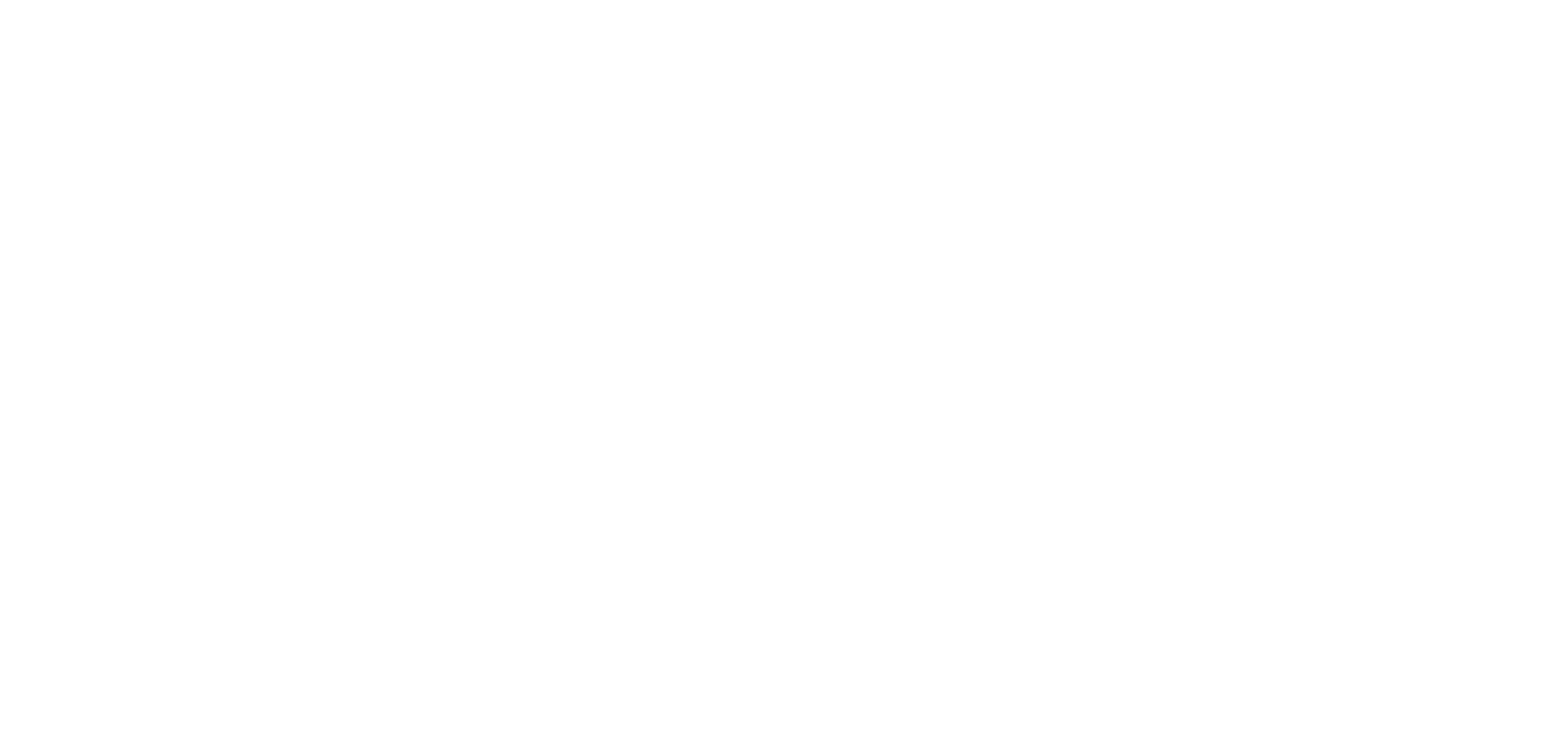
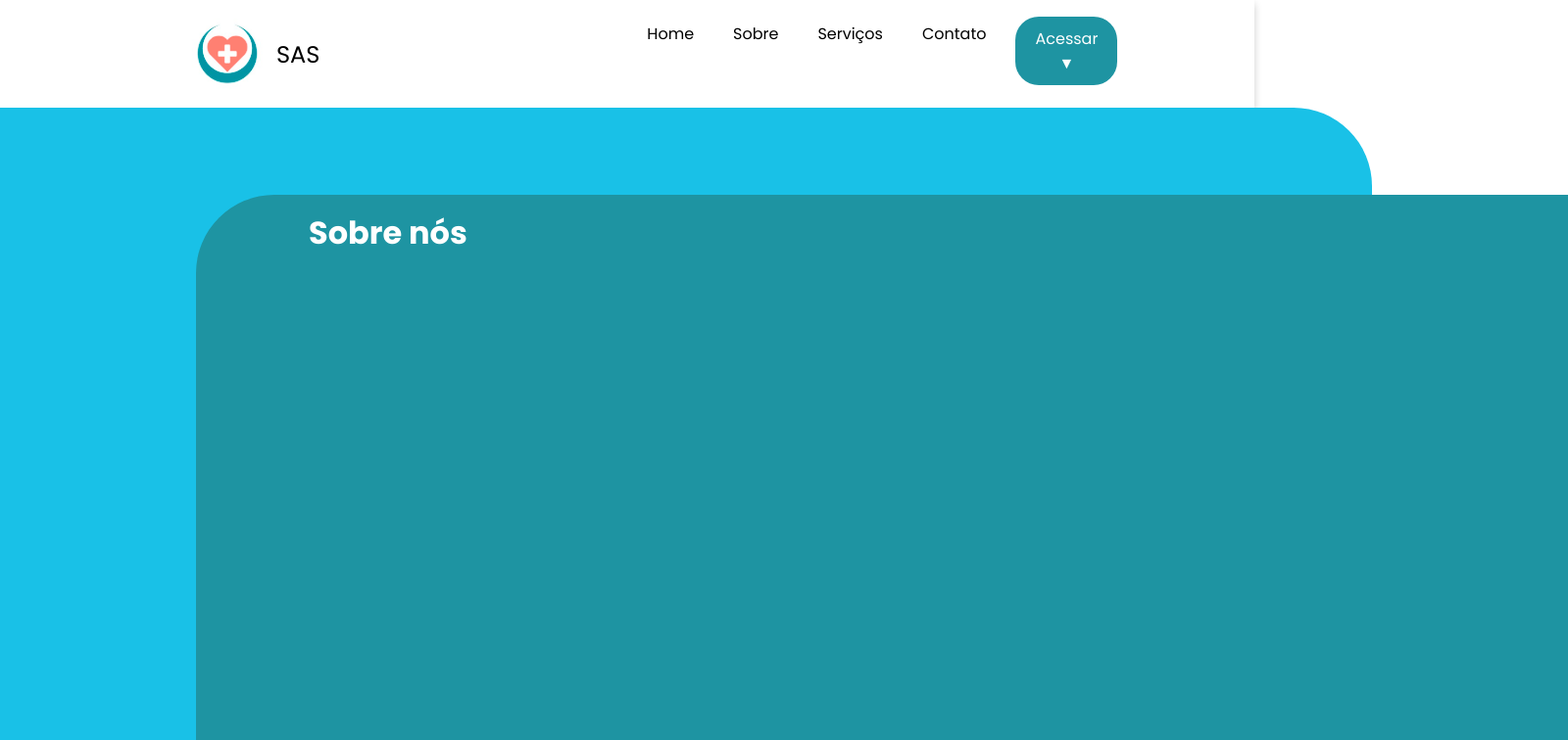
Before and after one commit to SAS-Organizacao/SAS-FrontEnd, a React (Vite) app in the folder SAS/: page /sobre in a window 1280 px wide. Before the commit this address had no page. Shown: the top 756 px of the page at 98% size, 1600 px wide, since content can reach past the window. Built offline with nearby package versions, Linux system fonts and the light colour scheme.

Commit message:
Alterações

```diff
--- a/SAS/src/App.jsx
+++ b/SAS/src/App.jsx
@@ -7,6 +7,7 @@
 import Agendar_consulta from './components/Agendar_consulta'
 import Barra from './components/Barra'
 import AreaPaciente from './pages/Area_paciente/areapac'
+import Sobre from './pages/Sobre/sobre'
 
 
 
@@ -30,6 +31,8 @@
 
         <Route path='/areapaciente' element={<AreaPaciente/>} ></Route>
 
+        <Route path='/sobre' element={<Sobre/>} ></Route>
+
 
       </Routes>
     </BrowserRouter>
--- /dev/null
+++ b/SAS/src/pages/Sobre/sobre.css
@@ -0,0 +1,30 @@
+*{
+    margin: 0;
+    padding: 0;
+    box-sizing: border-box;
+}
+
+.container-claro{
+    background-color: #19C1E7;
+    width: 1400px;
+    height: 832px;
+    border-radius: 0 80px 0 0;
+    z-index: 1;
+}
+
+.container-escuro {
+    width: 1400px;
+    height: 743px;
+    background-color: #1E94A2;
+    z-index: 2;
+    position: relative;
+    top: -743px;
+    right: -200px;
+    border-radius: 80px 0 0 0;
+}
+
+.container-escuro h1{
+    margin-left: 100px;
+    padding: 15px;
+    color: white;
+}
--- /dev/null
+++ b/SAS/src/pages/Sobre/sobre.jsx
@@ -0,0 +1,22 @@
+import Button from '../../components/Navbar'
+import '../Sobre/sobre.css'
+
+
+export default function Sobre() {
+
+    return (
+        <>
+            <Button/>
+
+                <div className='sobre-containers'>
+                    <div className='container-claro'></div>
+                    <div className='container-escuro'><h1>Sobre nós</h1></div>
+                </div>
+                <div className='sobre-nos'>
+
+                </div>
+
+
+        </>
+    )
+}
```
